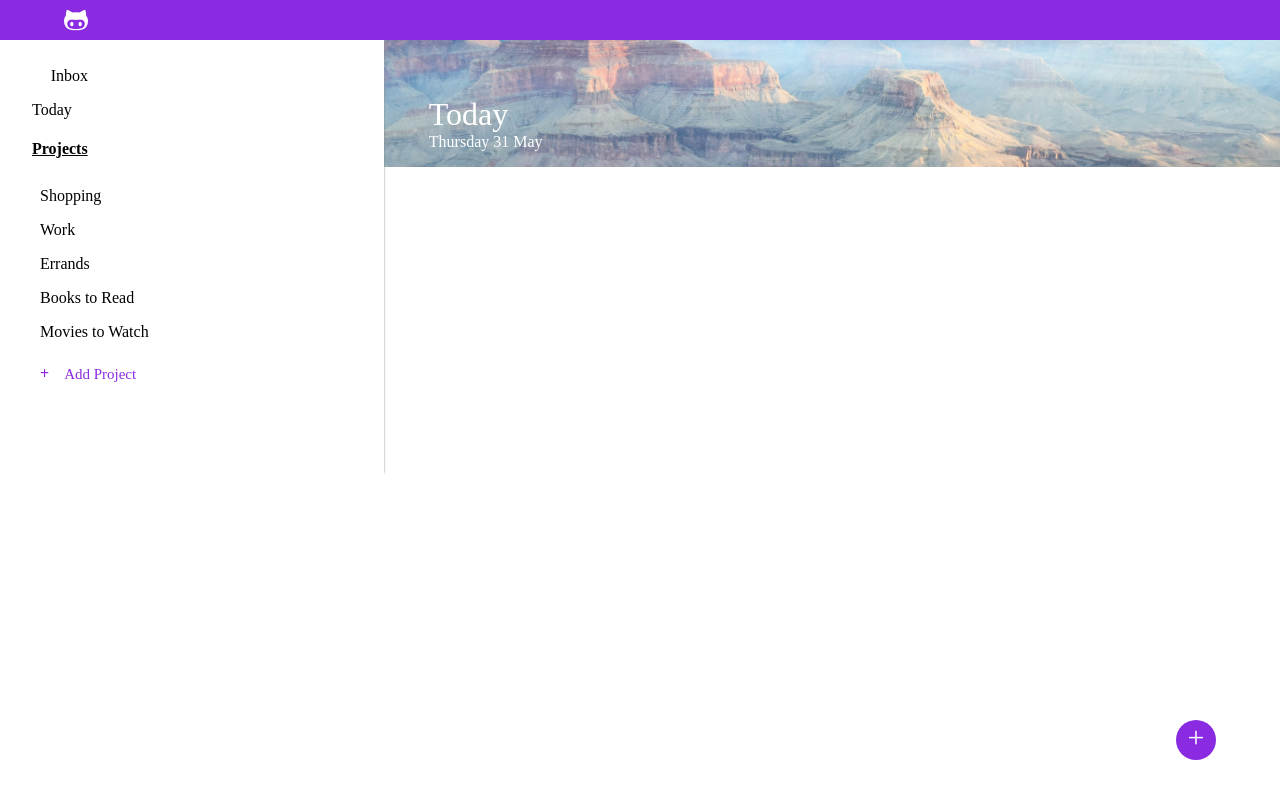
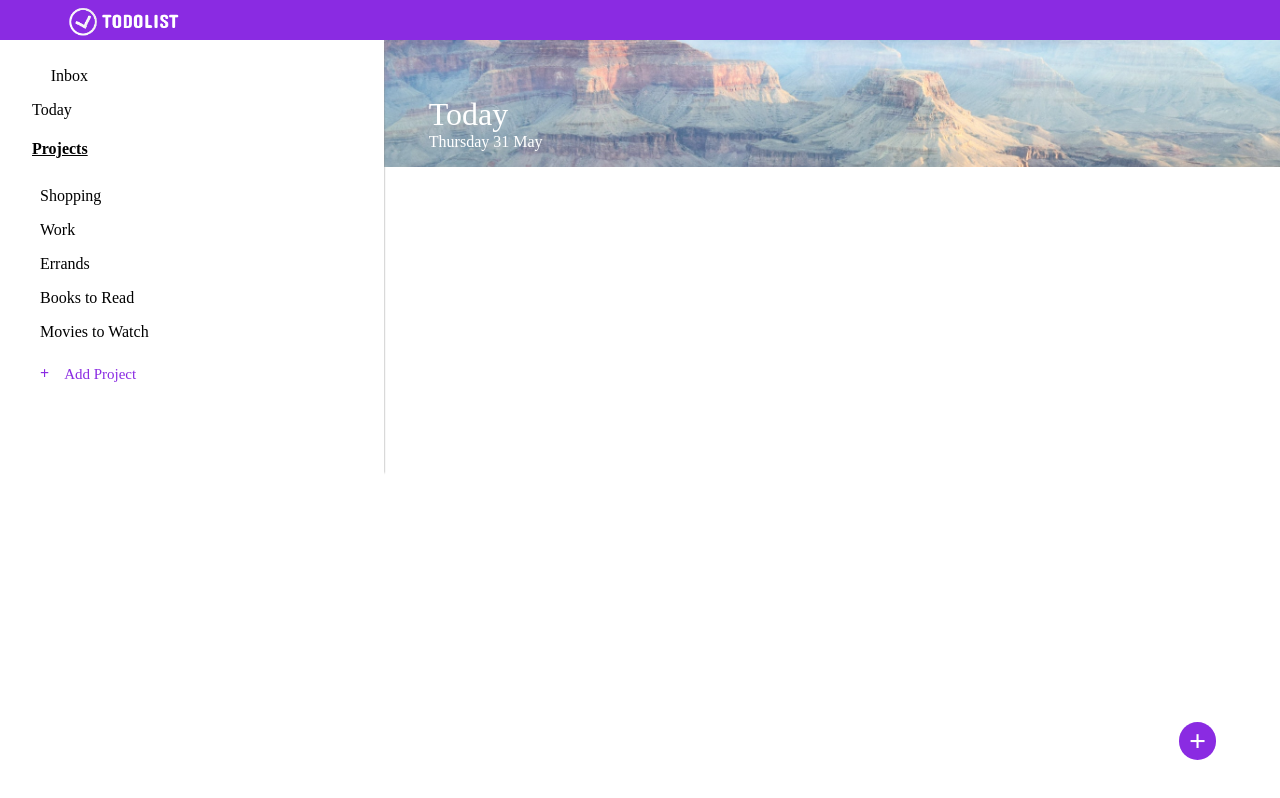
Before and after one commit to tfb34/grit, a plain HTML site: page index.html in a window 1280 px wide. Drawn offline with Linux system fonts and the light colour scheme.

Commit message:
Add todo logo and fix AddTaskButton

```diff
--- a/custom.css
+++ b/custom.css
@@ -13,7 +13,6 @@
 }
 
 /*mobile design*/
-/*@media only screen and (max-width: 450px){/*640px*/
 
 body{
 	padding:0px;
@@ -50,14 +49,14 @@ header #date{
 	font-size: 30px;
 	background-color: var(--navbar-color);
 	text-align: center;
-	width:40px;
-	height:40px;
 	position: fixed;
 	bottom: 5%;
 	right:5%;
 	color:white;
-	border-radius: 20px;
+	border-radius: 50px;
 	cursor: pointer;
+	padding:2px 10px 2px 10px;
+	font-weight: bold;
 }
 #taskForm{
 	margin-left: 10%;/*2em*/
@@ -154,6 +153,11 @@ header #date{
 	margin-left: 5%;
 	margin-top: 0.5em;
 }
+#logo img{
+	height:45px;
+	position: absolute;
+	top:0;
+}
 #menu-button{
 	width: 50px;
 	cursor: pointer;
@@ -243,14 +247,7 @@ header #date{
 	cursor:pointer;
 	font-size: 13px;
 }
-/*
-#projectTextBox{
-	height: 35px;
-	border: 0.5px solid rgb(211, 205, 205);
-	border-radius: 4px;
-	width: 80%;
-	padding-left: 1em;
-}*/
+
 .formTextInput{
 	height: 35px;
 	border: 0.5px solid rgb(211, 205, 205);
@@ -258,12 +255,7 @@ header #date{
 	width: 95%;
 	padding-left: 2%;
 }
-/*
-#projectForm a{
-	text-decoration: none;
-	color: black;
-	font-size: 13px;
-}*/
+
 .cancelButton{
 	text-decoration: none;
 	color: black;
@@ -418,15 +410,7 @@ header #date{
     color: grey;
     font-size: 14px;
 }
-/* <= 400px*/
-/*}  end of media query 450px*/
 
-/* for desktop
-.taskStatus:hover{
-	background-color: #B2B5BE;
-}
-
-*/
 
 @media only screen and (min-width: 600px){
 	header{
--- a/index.html
+++ b/index.html
@@ -6,14 +6,14 @@
 
 	<title>Todo List</title>
 	<link href="https://fonts.googleapis.com/icon?family=Material+Icons" rel="stylesheet">
-	<link rel="stylesheet" type="text/css" href="custom.css">
+	<link rel="stylesheet" type="text/css" href="../custom.css">
 	<script src="bundle.js"></script>
 </head>
 <body>
 	<div class="navbar">
 
 			<div id="logo">
-				<a href="https://github.com/tfb34/todo-list" title="source code"><img src="assets/github-logo.png" alt="Icon made by Daniel Bruce from www.flaticon.com"></a>
+				<a href="https://github.com/tfb34/todo-list" title="source code"><img src="../assets/todo-logo.png"></a>
 			</div>
 
 			<div id="menu-button" onclick="hideShow('menu')">
@@ -55,7 +55,7 @@
 
 		<ul id="list">
 		</ul>
-		<div id="AddTaskButton" onclick="showTaskForm()">+</div>
+		<p id="AddTaskButton" onclick="showTaskForm()">+</p>
 	</div>
 	</div>
 </body>
```
Also changed, not shown: assets/todo-logo.png (added).
